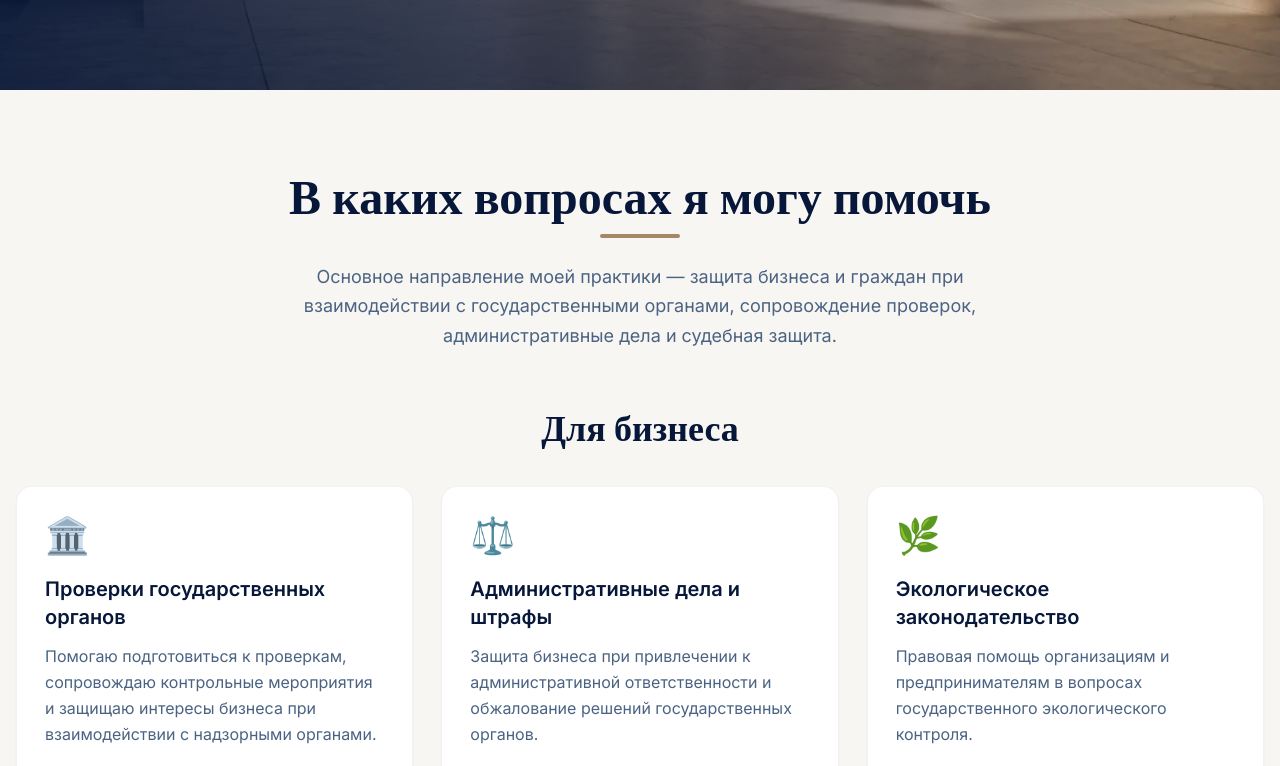
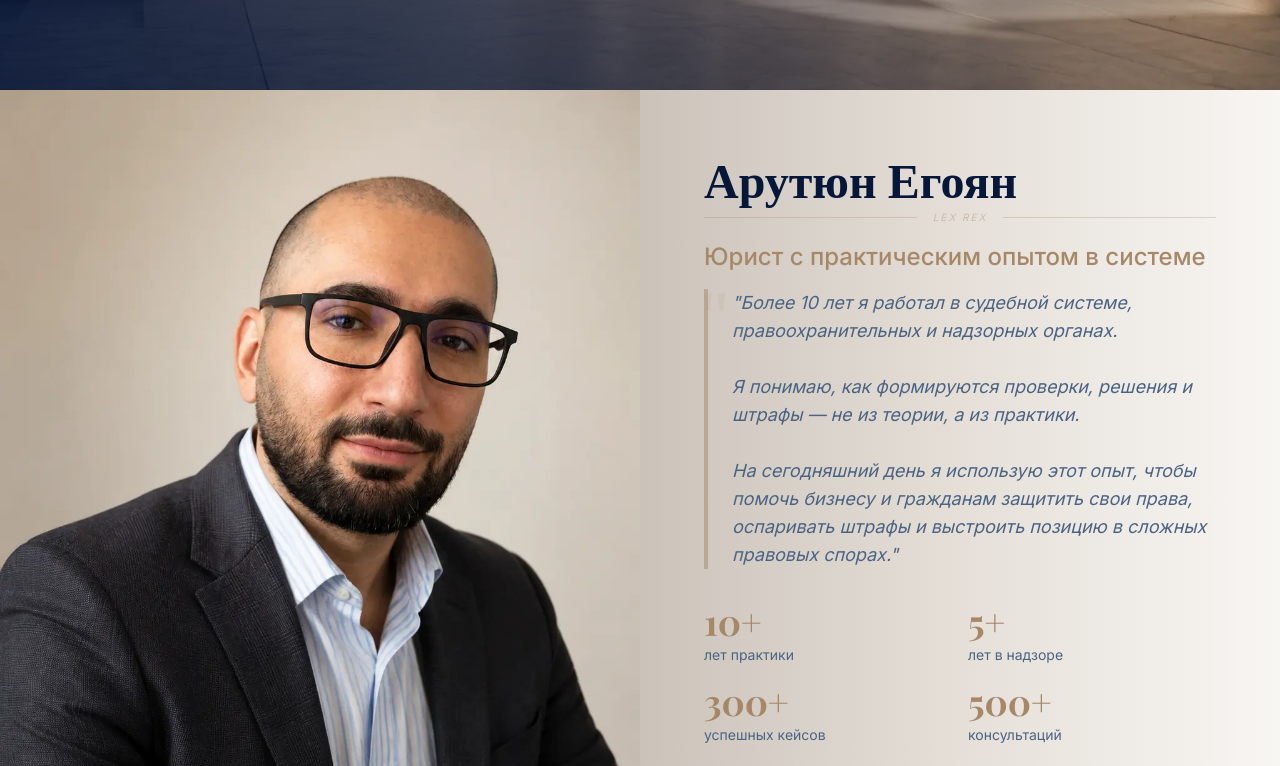
Before and after one commit to Freemason-EAG/myWebsite, a React (Vite) app: page / in a window 1280 px wide. Shown: the part 774-1540 px from the top of the page. Built offline with nearby package versions, Linux system fonts and the light colour scheme; a web font is replaced by a local one.

Commit message:
change the page order: first About, then Services

```diff
--- a/src/App.jsx
+++ b/src/App.jsx
@@ -19,16 +19,19 @@ const App = () => {
           <Route index element={
             <>
               <Hero />
+              <section id="about">
+                <About />
+              </section>
+
+
               <section id="services">
                 <Services />
               </section>
 
-              <section id="about">
-                <About />
-              </section>
               <section id="contact">
                 <ContactForm />
               </section>
+
             </>
           } />
           <Route path="career" element={<Career />} />
--- a/src/components/About.jsx
+++ b/src/components/About.jsx
@@ -2,7 +2,7 @@ import { Link } from "react-router-dom"
 
 const About = () => {
   return (
-    <section className="bg-primary text-white h-screen flex flex-col md:flex-row overflow-hidden">
+    <section className="text-primary h-screen flex flex-col md:flex-row overflow-hidden">
 
       {/* Левая половина — Фото (строго 50% ширины, 100% высоты) */}
       <div className="w-full md:w-1/2 h-[50vh] md:h-full overflow-hidden">
@@ -14,9 +14,30 @@ const About = () => {
       </div>
 
       {/* Правая половина — Текст (строго 50% ширины, 100% высоты) */}
-      <div className="w-full md:w-1/2 h-[50vh] md:h-full flex items-center justify-center overflow-y-auto py-8 px-6 md:px-12 lg:px-16">
+      <div className="w-full
+    md:w-1/2
+    h-[50vh]
+    md:h-full
+    flex
+    items-center
+    justify-center
+    overflow-y-auto
+    py-8
+    px-6
+    md:px-12
+    lg:px-16
+    bg-gradient-to-r
+    from-[#CBC3BA]
+via-[#E5DFD8]
+to-background">
         <div className="max-w-xl">
-          <h2 className="text-3xl md:text-4xl lg:text-5xl font-bold font-heading mb-2">
+          <h2 className="text-3xl
+            md:text-4xl
+            lg:text-5xl
+            font-bold
+            font-heading
+            mb-2
+            text-primary">
             Арутюн Егоян
           </h2>
 
@@ -28,13 +49,20 @@ const About = () => {
   <div className="h-px flex-1 bg-accent/30"></div>
 </div>
 
-          <p className="text-xl md:text-2xl text-accent-light font-medium mb-4">
+          <p className="text-xl md:text-2xl text-accent font-medium mb-4">
             Юрист с практическим опытом в системе
           </p>
 
           {/* Цитата */}
           <div className="relative mb-8 pl-4 md:pl-6 border-l-4 border-accent/50">
-            <p className="text-white/80 text-base md:text-lg leading-relaxed font-light italic">
+            <p className="
+              text-primary-light
+              text-base
+              md:text-lg
+              leading-relaxed
+              font-light
+              italic
+            ">
               "Более 10 лет я работал в судебной системе, правоохранительных и надзорных органах.
               <br /><br />
               Я понимаю, как формируются проверки, решения и штрафы — не из теории, а из практики.
@@ -51,19 +79,19 @@ const About = () => {
           <div className="grid grid-cols-2 gap-4 mb-8">
             <div>
               <span className="block text-3xl md:text-4xl font-bold font-heading text-accent">10+</span>
-              <span className="block mt-1 text-white/70 text-sm">лет практики</span>
+              <span className="block mt-1 text-primary-light text-sm">лет практики</span>
             </div>
             <div>
               <span className="block text-3xl md:text-4xl font-bold font-heading text-accent">5+</span>
-              <span className="block mt-1 text-white/70 text-sm">лет в надзоре</span>
+              <span className="block mt-1 text-primary-light text-sm">лет в надзоре</span>
             </div>
             <div>
               <span className="block text-3xl md:text-4xl font-bold font-heading text-accent">300+</span>
-              <span className="block mt-1 text-white/70 text-sm">успешных кейсов</span>
+              <span className="block mt-1 text-primary-light text-sm">успешных кейсов</span>
             </div>
             <div>
               <span className="block text-3xl md:text-4xl font-bold font-heading text-accent">500+</span>
-              <span className="block mt-1 text-white/70 text-sm">консультаций</span>
+              <span className="block mt-1 text-primary-light text-sm">консультаций</span>
             </div>
           </div>
 
```
